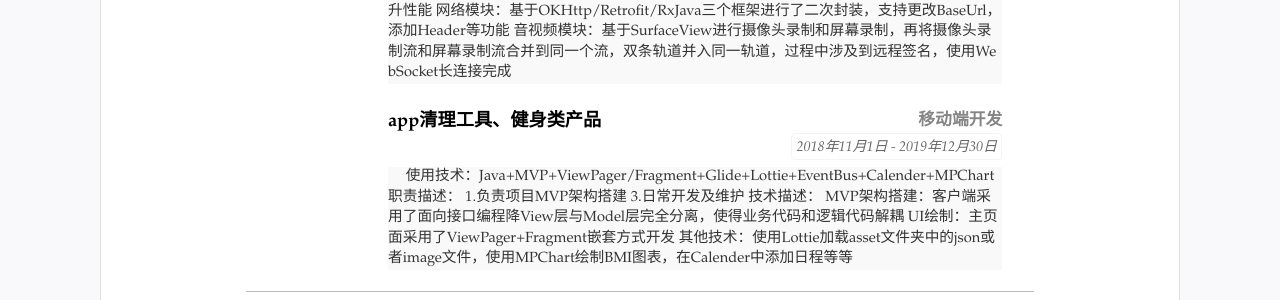
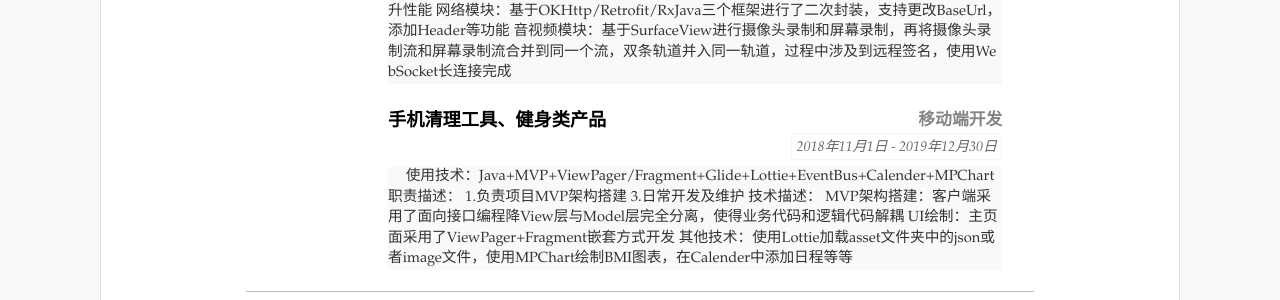
Before and after one commit to JingJerr/CV, a Jekyll site: the page built from index.html, in a window 1280 px wide and 900 px high, scrolled down 1761 px. Shown: the part 186-486 px from the top of the window. Built offline with Jekyll 4.4.1, drawn with Linux system fonts in a browser that asks for light colours.

Commit message:
Update resume.yml
asdd

```diff
--- a/_data/resume.yml
+++ b/_data/resume.yml
@@ -128,7 +128,7 @@ main: #简历主要内容，
                 网络模块：基于OKHttp/Retrofit/RxJava三个框架进行了二次封装，支持更改BaseUrl，添加Header等功能
                 音视频模块：基于SurfaceView进行摄像头录制和屏幕录制，再将摄像头录制流和屏幕录制流合并到同一个流，双条轨道并入同一轨道，过程中涉及到远程签名，使用WebSocket长连接完成
     sub: 移动端开发
-  - title: app清理工具、健身类产品
+  - title: 手机清理工具、健身类产品
     duration: 2018年11月1日 - 2019年12月30日
     detail: 使用技术：Java+MVP+ViewPager/Fragment+Glide+Lottie+EventBus+Calender+MPChart
             职责描述：
```
